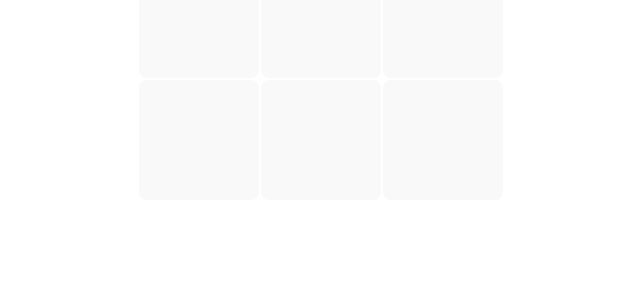
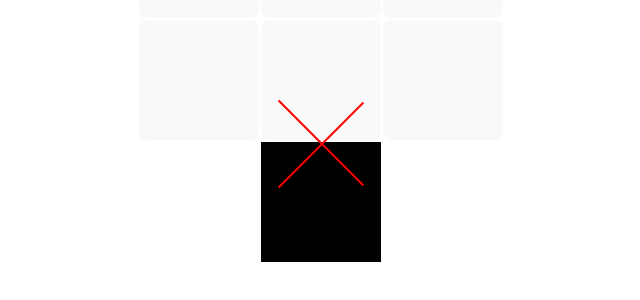
Before and after one commit to budhilnigam/Tic-Tac-Toe, a React (Vite) app: page / in a window 1280 px wide. Shown: the part 380-680 px from the top of the page, without its empty margins (319-959 px from the left). Built offline with nearby package versions, Linux system fonts and the light colour scheme.

Commit message:
Made the cross

```diff
--- a/src/App.css
+++ b/src/App.css
@@ -33,5 +33,21 @@
 }
 
 #cross {
+  width:var(--size);
+  height:var(--size);
+  background-color: #000000;
+}
 
+#line1 {
+  width:var(--size);
+  height:2px;
+  background-color: #ff0000;
+  rotate: 45deg;
 }
+
+#line2 {
+  width:var(--size);
+  height:2px;
+  background-color: #ff0000;
+  rotate: -45deg;
+}
```
